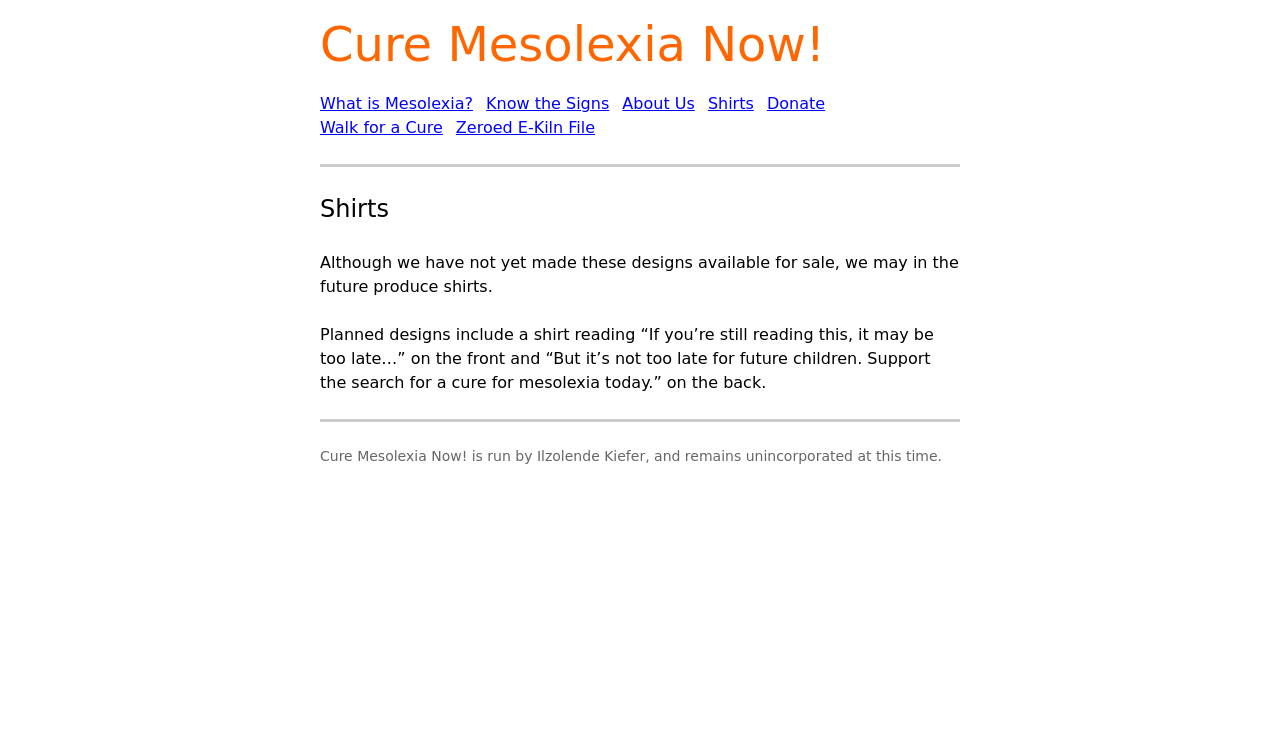
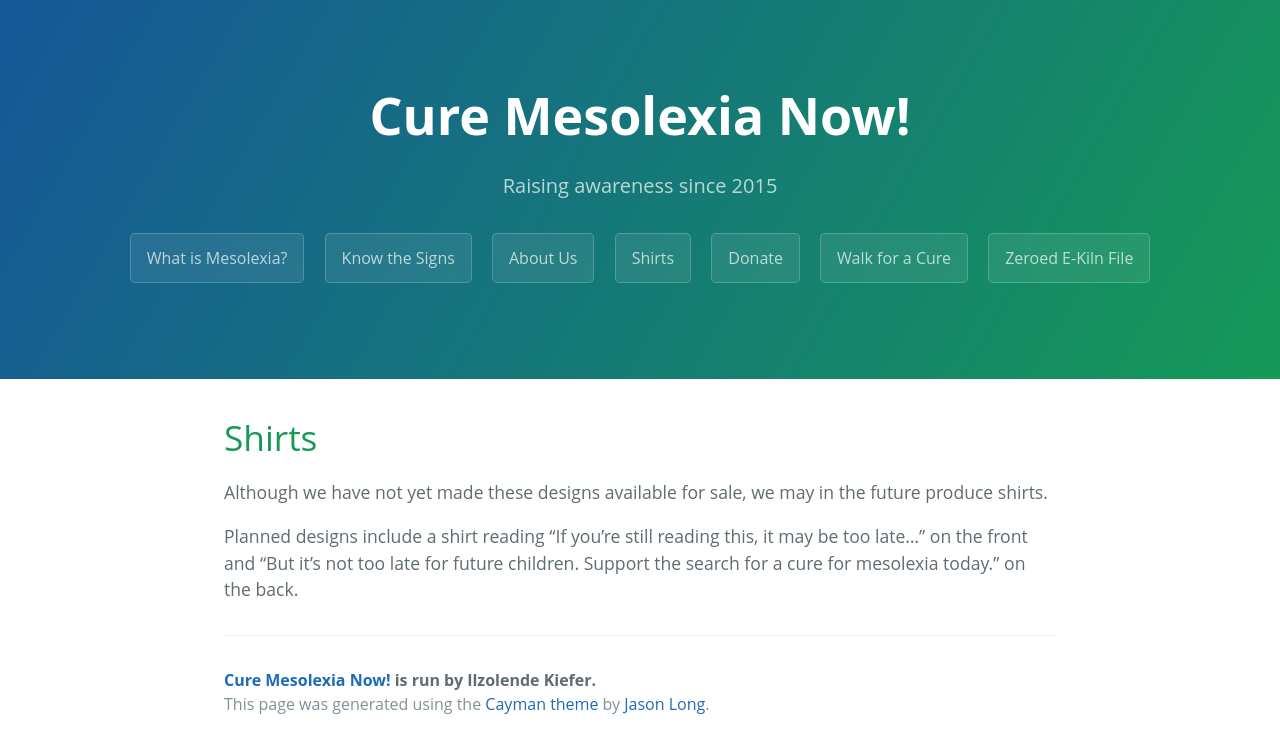
Before and after one commit to ilzolende/ilzolende.github.io, a Jekyll site: the page built from mesolexia/shirts.md, in a window 1280 px wide, cut to the strip 104-857 px from the top of the page. Built offline with Jekyll 4.4.1, drawn with Linux system fonts in a browser that asks for light colours.

Commit message:
switched mesolexia to cayman theme

```diff
--- a/_layouts/mesolexia.html
+++ b/_layouts/mesolexia.html
@@ -2,35 +2,30 @@
 <html>
 
   {% include head.html %}
-  <link rel="stylesheet" href="{{ "/css/mesolexia.css" | prepend: site.baseurl }}">
+  <meta name="theme-color" content="#f60">
+  <link rel="stylesheet" href="{{ site.baseurl }}/css/normalize.css">
+  <link rel="stylesheet" href="{{ site.baseurl }}/css/cayman.css">
 
   <body>
-    <header>
-    <h1><a href="/mesolexia/">Cure Mesolexia Now!</a></h1>
+    <header class="page-header">
+    <h1 class="project-name"><a href="/mesolexia/">Cure Mesolexia Now!</a></h1>
+    <h2 class="project-tagline">Raising awareness since 2015</h2>
     <nav>
-      <ul>
-        <!--{% for my_page in site.pages %}
-          {% if my_page.title %}
-          <li><a class="page-link" href="{{ my_page.url | prepend: site.baseurl }}">{{ my_page.title }}</a></li>
-          {% endif %}
-        {% endfor %}-->
-        <!--Can't get pages working right now, sorry-->
-        <li><a class="page-link" href="/mesolexia/what/">What is Mesolexia?</a></li>
-        <li><a class="page-link" href="/mesolexia/know/">Know the Signs</a></li>
-        <li><a class="page-link" href="/mesolexia/about/">About Us</a></li>
-        <li><a class="page-link" href="/mesolexia/shirts/">Shirts</a></li>
-        <li><a class="page-link" href="/mesolexia/donate/">Donate</a></li>
-        <li><a class="page-link" href="#">Walk for a Cure</a></li>
-        <li><a class="page-link" href="/">Zeroed E-Kiln File</a></li>
-      </ul>
+        <a class="btn" href="/mesolexia/what/">What is Mesolexia?</a>
+        <a class="btn" href="/mesolexia/know/">Know the Signs</a>
+        <a class="btn" href="/mesolexia/about/">About Us</a>
+        <a class="btn" href="/mesolexia/shirts/">Shirts</a>
+        <a class="btn" href="/mesolexia/donate/">Donate</a>
+        <a class="btn" href="#">Walk for a Cure</a>
+        <a class="btn" href="/">Zeroed E-Kiln File</a>
     </nav>
     </header>
-    <div class="page-content">
-      <div class="wrapper">
+    <section class="main-content">
         {{ content }}
-      </div>
-    </div>
-    <footer><p>Cure Mesolexia Now! is run by Ilzolende Kiefer, and remains unincorporated at this time.</p></footer>
+      <footer class="site-footer"><span class="site-footer-owner"><a href="{{ site.url }}/mesolexia/">Cure Mesolexia Now!</a> is run by Ilzolende Kiefer.</span>
+      <span class="site-footer-credits">This page was generated using the <a href="https://github.com/pietromenna/jekyll-cayman-theme">Cayman theme</a> by <a href="http://github.com/jasonlong">Jason Long</a>.</span>
+    </footer>
+  </section>
   </body>
 
 </html>
--- /dev/null
+++ b/css/cayman.css
@@ -0,0 +1,245 @@
+* {
+  box-sizing: border-box; }
+
+body {
+  padding: 0;
+  margin: 0;
+  font-family: "Open Sans", "Helvetica Neue", Helvetica, Arial, sans-serif;
+  font-size: 16px;
+  line-height: 1.5;
+  color: #606c71; }
+
+a {
+  color: #1e6bb8;
+  text-decoration: none; }
+  a:hover {
+    text-decoration: underline; }
+
+.btn {
+  display: inline-block;
+  margin-bottom: 1rem;
+  color: rgba(255, 255, 255, 0.7);
+  background-color: rgba(255, 255, 255, 0.08);
+  border-color: rgba(255, 255, 255, 0.2);
+  border-style: solid;
+  border-width: 1px;
+  border-radius: 0.3rem;
+  transition: color 0.2s, background-color 0.2s, border-color 0.2s; }
+  .btn:hover {
+    color: rgba(255, 255, 255, 0.8);
+    text-decoration: none;
+    background-color: rgba(255, 255, 255, 0.2);
+    border-color: rgba(255, 255, 255, 0.3); }
+  .btn + .btn {
+    margin-left: 1rem; }
+  @media screen and (min-width: 64em) {
+    .btn {
+      padding: 0.75rem 1rem; } }
+  @media screen and (min-width: 42em) and (max-width: 64em) {
+    .btn {
+      padding: 0.6rem 0.9rem;
+      font-size: 0.9rem; } }
+  @media screen and (max-width: 42em) {
+    .btn {
+      display: block;
+      width: 100%;
+      padding: 0.75rem;
+      font-size: 0.9rem; }
+      .btn + .btn {
+        margin-top: 1rem;
+        margin-left: 0; } }
+
+.page-header {
+  color: #fff;
+  text-align: center;
+  background-color: #159957;
+  background-image: linear-gradient(120deg, #155799, #159957); }
+  @media screen and (min-width: 64em) {
+    .page-header {
+      padding: 5rem 6rem; } }
+  @media screen and (min-width: 42em) and (max-width: 64em) {
+    .page-header {
+      padding: 3rem 4rem; } }
+  @media screen and (max-width: 42em) {
+    .page-header {
+      padding: 2rem 1rem; } }
+
+.project-name a {
+ color: #fff;
+ text-decoration: none; }
+
+.project-name {
+  margin-top: 0;
+  margin-bottom: 0.1rem; }
+  @media screen and (min-width: 64em) {
+    .project-name {
+      font-size: 3.25rem; } }
+  @media screen and (min-width: 42em) and (max-width: 64em) {
+    .project-name {
+      font-size: 2.25rem; } }
+  @media screen and (max-width: 42em) {
+    .project-name {
+      font-size: 1.75rem; } }
+
+.project-tagline {
+  margin-bottom: 2rem;
+  font-weight: normal;
+  opacity: 0.7; }
+  @media screen and (min-width: 64em) {
+    .project-tagline {
+      font-size: 1.25rem; } }
+  @media screen and (min-width: 42em) and (max-width: 64em) {
+    .project-tagline {
+      font-size: 1.15rem; } }
+  @media screen and (max-width: 42em) {
+    .project-tagline {
+      font-size: 1rem; } }
+
+.main-content {
+  word-wrap: break-word; }
+  .main-content :first-child {
+    margin-top: 0; }
+  @media screen and (min-width: 64em) {
+    .main-content {
+      max-width: 64rem;
+      padding: 2rem 6rem;
+      margin: 0 auto;
+      font-size: 1.1rem; } }
+  @media screen and (min-width: 42em) and (max-width: 64em) {
+    .main-content {
+      padding: 2rem 4rem;
+      font-size: 1.1rem; } }
+  @media screen and (max-width: 42em) {
+    .main-content {
+      padding: 2rem 1rem;
+      font-size: 1rem; } }
+  .main-content img {
+    max-width: 100%; }
+  .main-content h1,
+  .main-content h2,
+  .main-content h3,
+  .main-content h4,
+  .main-content h5,
+  .main-content h6 {
+    margin-top: 2rem;
+    margin-bottom: 1rem;
+    font-weight: normal;
+    color: #159957; }
+  .main-content p {
+    margin-bottom: 1em; }
+  .main-content code {
+    padding: 2px 4px;
+    font-family: Consolas, "Liberation Mono", Menlo, Courier, monospace;
+    font-size: 0.9rem;
+    color: #567482;
+    background-color: #f3f6fa;
+    border-radius: 0.3rem; }
+  .main-content pre {
+    padding: 0.8rem;
+    margin-top: 0;
+    margin-bottom: 1rem;
+    font: 1rem Consolas, "Liberation Mono", Menlo, Courier, monospace;
+    color: #567482;
+    word-wrap: normal;
+    background-color: #f3f6fa;
+    border: solid 1px #dce6f0;
+    border-radius: 0.3rem; }
+    .main-content pre > code {
+      padding: 0;
+      margin: 0;
+      font-size: 0.9rem;
+      color: #567482;
+      word-break: normal;
+      white-space: pre;
+      background: transparent;
+      border: 0; }
+  .main-content .highlight {
+    margin-bottom: 1rem; }
+    .main-content .highlight pre {
+      margin-bottom: 0;
+      word-break: normal; }
+  .main-content .highlight pre,
+  .main-content pre {
+    padding: 0.8rem;
+    overflow: auto;
+    font-size: 0.9rem;
+    line-height: 1.45;
+    border-radius: 0.3rem;
+    -webkit-overflow-scrolling: touch; }
+  .main-content pre code,
+  .main-content pre tt {
+    display: inline;
+    max-width: initial;
+    padding: 0;
+    margin: 0;
+    overflow: initial;
+    line-height: inherit;
+    word-wrap: normal;
+    background-color: transparent;
+    border: 0; }
+    .main-content pre code:before, .main-content pre code:after,
+    .main-content pre tt:before,
+    .main-content pre tt:after {
+      content: normal; }
+  .main-content ul,
+  .main-content ol {
+    margin-top: 0; }
+  .main-content blockquote {
+    padding: 0 1rem;
+    margin-left: 0;
+    color: #819198;
+    border-left: 0.3rem solid #dce6f0; }
+    .main-content blockquote > :first-child {
+      margin-top: 0; }
+    .main-content blockquote > :last-child {
+      margin-bottom: 0; }
+  .main-content table {
+    display: block;
+    width: 100%;
+    overflow: auto;
+    word-break: normal;
+    word-break: keep-all;
+    -webkit-overflow-scrolling: touch; }
+    .main-content table th {
+      font-weight: bold; }
+    .main-content table th,
+    .main-content table td {
+      padding: 0.5rem 1rem;
+      border: 1px solid #e9ebec; }
+  .main-content dl {
+    padding: 0; }
+    .main-content dl dt {
+      padding: 0;
+      margin-top: 1rem;
+      font-size: 1rem;
+      font-weight: bold; }
+    .main-content dl dd {
+      padding: 0;
+      margin-bottom: 1rem; }
+  .main-content hr {
+    height: 2px;
+    padding: 0;
+    margin: 1rem 0;
+    background-color: #eff0f1;
+    border: 0; }
+
+.site-footer {
+  padding-top: 2rem;
+  margin-top: 2rem;
+  border-top: solid 1px #eff0f1; }
+  @media screen and (min-width: 64em) {
+    .site-footer {
+      font-size: 1rem; } }
+  @media screen and (min-width: 42em) and (max-width: 64em) {
+    .site-footer {
+      font-size: 1rem; } }
+  @media screen and (max-width: 42em) {
+    .site-footer {
+      font-size: 0.9rem; } }
+
+.site-footer-owner {
+  display: block;
+  font-weight: bold; }
+
+.site-footer-credits {
+  color: #819198; }
```
Also changed, not shown: css/normalize.css (added).
